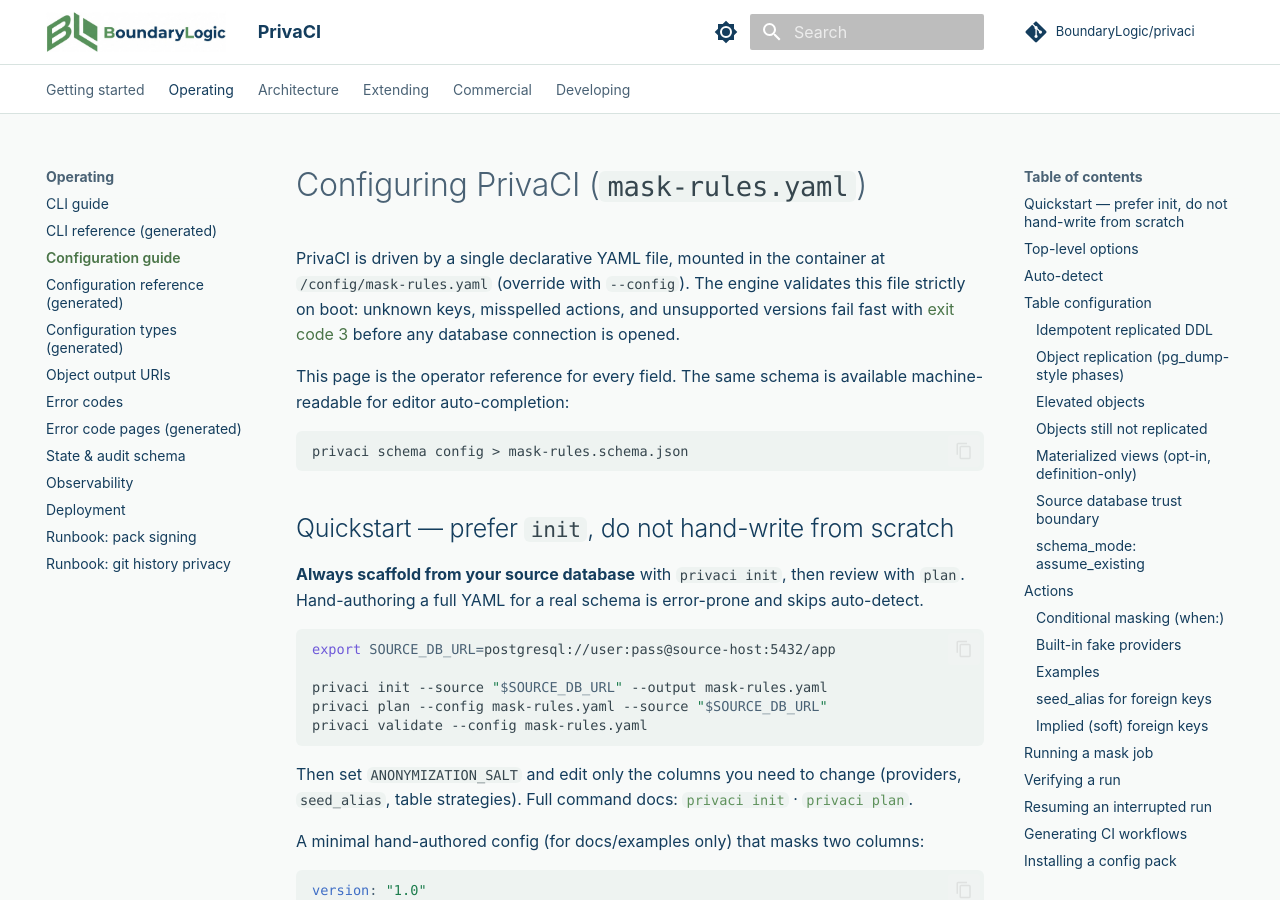
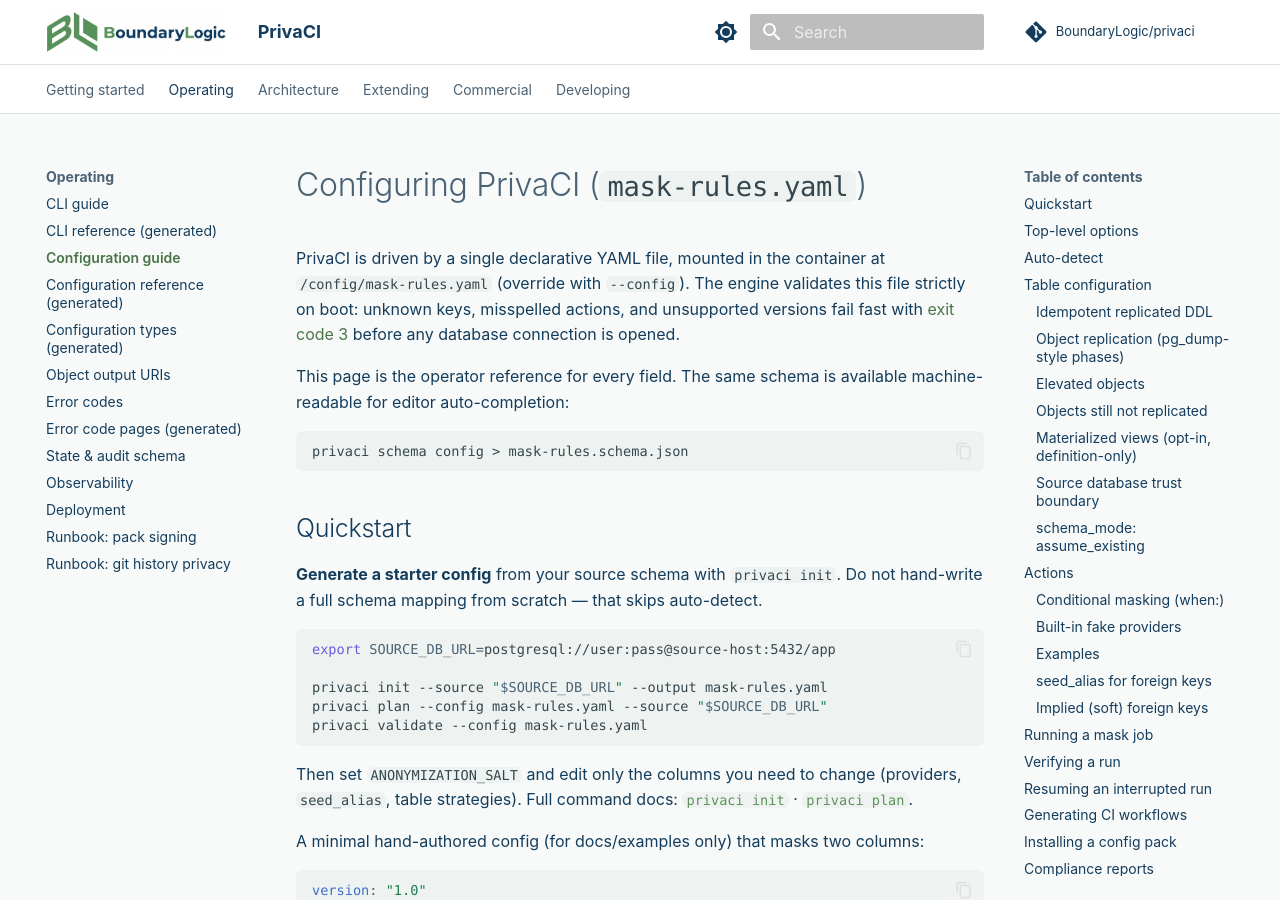
Before and after one commit to BoundaryLogic/privaci, an MkDocs documentation site: the page built from docs/configuration.md, in a window 1280 px wide and 900 px high. Built offline with MkDocs 1.6.1 and Material for MkDocs 9.7.7, drawn with Linux system fonts in a browser that asks for light colours; comment, search, counter and statistics services are not loaded.

Commit message:
docs: keep headings clean without instructional asides.

````diff
--- a/docs/configuration.md
+++ b/docs/configuration.md
@@ -18,11 +18,10 @@
 privaci schema config > mask-rules.schema.json
 ```
 
-## Quickstart — prefer `init`, do not hand-write from scratch
+## Quickstart
 
-**Always scaffold from your source database** with `privaci init`, then review
-with `plan`. Hand-authoring a full YAML for a real schema is error-prone and
-skips auto-detect.
+**Generate a starter config** from your source schema with `privaci init`. Do
+not hand-write a full schema mapping from scratch — that skips auto-detect.
 
 ```bash
 export SOURCE_DB_URL=postgresql://user:pass@source-host:5432/app
````
Also changed, not shown: docs/index.md (+2 -2 lines).
